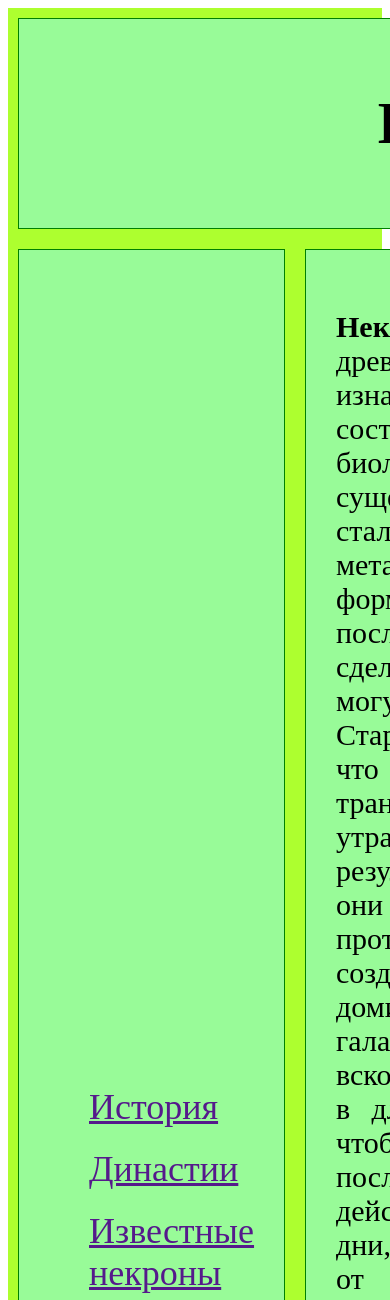
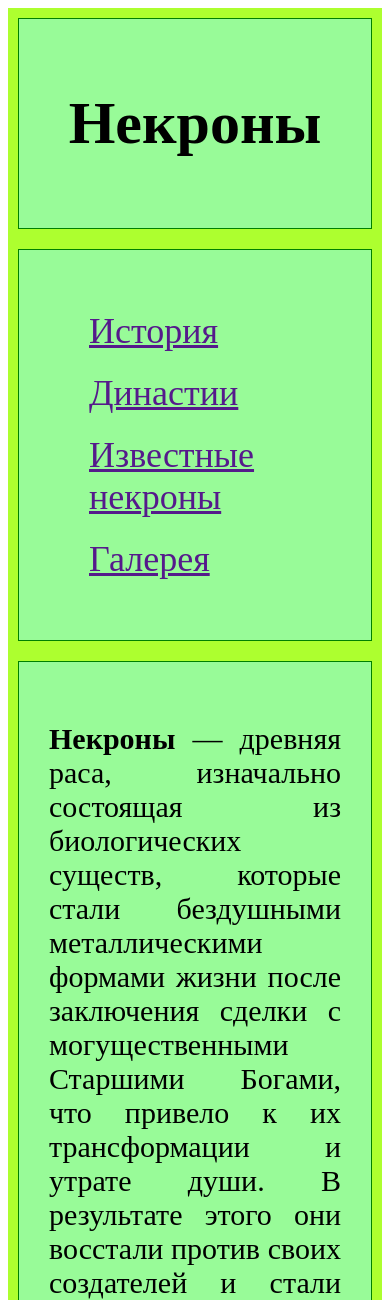
Before and after one commit to VanLin444/HTML-CSS, a PHP site: page /css-layouts/Grid.html in a window 390 px wide; the page is wider, and only the part inside the window is pictured. Shown: the top 1300 px of that part. Run offline with PHP 8.4, Linux system fonts and the light colour scheme.

Commit message:
grid layout

```diff
--- a/css-layouts/Grid.html
+++ b/css-layouts/Grid.html
@@ -7,6 +7,10 @@
         <meta name="viewport" content="width=device-width, initial-scale=1.0">
     </head>
     <body>
+        <!--
+        Grid Layout в CSS — это гибкая разметка, при которой элементы располагаются в виде таблицы.
+        Таблица состоит из ячеек, которые можно собирать в целые области.
+        -->
         <div class="grid-container">
             <div class="grid-item1"><h1>Некроны</h1></div>
             <div class="grid-item2">
--- a/css-layouts/styles/grid-styles.css
+++ b/css-layouts/styles/grid-styles.css
@@ -59,7 +59,7 @@ p {
     font-size:80%;
 }
 
-.test {
+.info {
     grid-column-start:1; /*С какого столбца начинается ячейка*/
     grid-column-end:4; /*На каком столбце заканчивается ячейка*/
     grid-row-start: 1; /*С какой строки начинается ясчейка*/
@@ -67,3 +67,15 @@ p {
     /*Соращённая версия: grid-column:1/3;*/
     grid-template-columns: auto auto auto; /*Определяет количество столбцов/строк в сетке*/
 }
+
+@media (max-width: 960px) {
+    .grid-container {
+        grid-template-areas:
+        'header header header header header header'
+        'menu menu menu menu menu menu'
+        'main main main main main main'
+        'aside aside aside aside aside aside'
+        'footer footer footer footer footer footer';
+    }
+
+}
```
